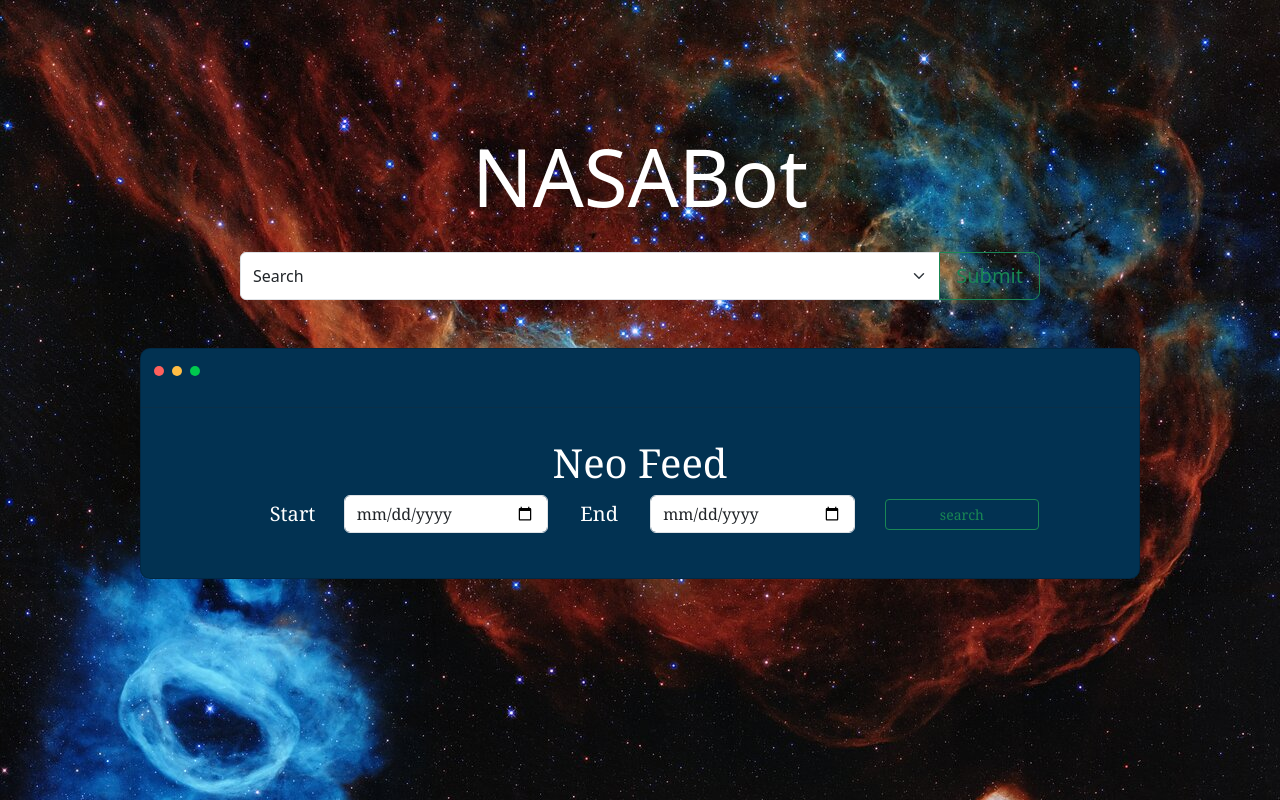
After one commit to Prithwis-2023/NASABot, a Flask app: page /neofeed in a window 1280 px wide. The commit adds this page. Run offline with Flask 3, Linux system fonts and the light colour scheme; some web fonts are replaced.

Commit message:
added neofeed

```diff
--- a/app.py
+++ b/app.py
@@ -38,6 +38,11 @@ def epic():
 def neows():
 	return render_template("neows.html")
 
+@app.route('/neofeed')
+
+def neofeed():
+	return render_template("neofeed.html")
+
 
 if __name__ == '__main__':
 	app.run(debug=True)
--- /dev/null
+++ b/static/js/neofeed.js
@@ -0,0 +1,97 @@
+var req = new XMLHttpRequest();
+
+document.onload = function(){
+    const search = document.getElementById("search");
+    search.addEventListener('click', get_neo_feed);
+
+}
+
+function get_neo_feed(){
+    const start_date = document.getElementById("start");
+    const end_date = document.getElementById("end");
+    start = start_date.value;
+    end = end_date.value;
+
+
+    var url = `https://api.nasa.gov/neo/rest/v1/feed?start_date=${start}&end_date=${end}&api_key=svyPAHaHfTxd2ReJfyk1jIWJAjUD0T0m5cdN6ZHE`;
+    req.open("GET", url);
+    req.send();
+
+    req.addEventListener("load", function(){
+        if(req.status == 200 && req.readyState == 4){
+            var response = JSON.parse(req.responseText);
+
+            let table = document.getElementById("near_earth_object_table");
+            table.setAttribute("width", "100%");
+            table.innerHTML = "";
+
+            const header_row = document.createElement("tr");
+            const name_header = document.createElement("th");
+            const id_header = document.createElement("th");
+            const diameter_header = document.createElement("th");
+            diameter_header.setAttribute("width", "13%");
+            const date_header = document.createElement("th");
+            date_header.setAttribute("width", "15%");
+            const velocity_header = document.createElement("th");
+            velocity_header.setAttribute("width", "8%");
+            const distance_header = document.createElement("th");
+            distance_header.setAttribute("width", "12%");
+            const magnitude_header = document.createElement("th");
+            const hazardous_header = document.createElement("th");
+            name_header.textContent = "Name";
+            id_header.textContent = "ID";
+            diameter_header.textContent = "Diameter\n(min/max)(km)";
+            date_header.textContent = "Closest Approach\nTime";
+            velocity_header.textContent = "Velocity\n(km/s)";
+            distance_header.textContent = "Miss Distance\n(km)";
+            magnitude_header.textContent = "Magnitude";
+            hazardous_header.textContent ="Hazardous";
+            header_row.append(name_header);
+            header_row.append(id_header);
+            header_row.append(diameter_header);
+            header_row.append(date_header);
+            header_row.append(velocity_header);
+            header_row.append(distance_header);
+            header_row.append(magnitude_header);
+            header_row.append(hazardous_header);
+            table.appendChild(header_row);
+            console.log(response.near_earth_objects)
+            for( const date in response.near_earth_objects){
+                response.near_earth_objects[date].forEach(body => {
+                    const new_row = document.createElement("tr");
+                    const td_name = document.createElement("td");
+                    const td_id = document.createElement("td");
+                    const td_diameter = document.createElement("td");
+                    const td_date = document.createElement("td");
+                    const td_velocity = document.createElement("td");
+                    const td_distance = document.createElement("td");
+                    const td_magnitude = document.createElement("td");
+                    const td_hazardous = document.createElement("td");
+
+                    td_name.textContent = body.name;
+                    td_id.textContent = body.id;
+                    var d = body.estimated_diameter.kilometers.estimated_diameter_min.toFixed(3).toString() + "/" + body.estimated_diameter.kilometers.estimated_diameter_max.toFixed(3).toString();
+                    td_diameter.textContent = d;
+                    td_date.textContent = body.close_approach_data[0].close_approach_date_full;
+                    td_velocity.textContent = parseFloat(body.close_approach_data[0].relative_velocity.kilometers_per_second).toFixed(3);
+                    td_distance.textContent = parseFloat(body.close_approach_data[0].miss_distance.kilometers).toFixed(3);
+                    td_magnitude.textContent = body.absolute_magnitude_h;
+                    td_hazardous.textContent = body.is_potentially_hazardous_asteroid;
+
+                    new_row.appendChild(td_name);
+                    new_row.appendChild(td_id);
+                    new_row.appendChild(td_diameter);
+                    new_row.appendChild(td_date);
+                    new_row.appendChild(td_velocity);
+                    new_row.appendChild(td_distance);
+                    new_row.appendChild(td_magnitude);
+                    new_row.appendChild(td_hazardous);
+
+                    table.appendChild(new_row);
+                });
+
+            }
+
+        }
+    });
+}
--- a/static/js/script.js
+++ b/static/js/script.js
@@ -25,6 +25,8 @@ document.addEventListener('DOMContentLoaded', function() {
 
         } else if (selectedValue === 'neows') {
             window.location.href = '/neows'
+        } else if (selectedValue === 'neofeed') {
+            window.location.href = '/neofeed'
         }
     });
 });
--- a/templates/layout.html
+++ b/templates/layout.html
@@ -37,6 +37,7 @@
                     <option value="mars">Mars Rover Photos</option>
                     <option value="exoplanets">Exoplanet Archive</option>
                     <option value="neows">Near Earth Object Web Service</option>
+                    <option value="neofeed">Neo Feed</option>
                 </select>
                 <button class="btn btn-outline-success btn-lg" type="button" id="submit">Submit</button>
             </div>
--- /dev/null
+++ b/templates/neofeed.html
@@ -0,0 +1,24 @@
+{% extends "layout.html" %}
+
+{% block title %}
+    Neo Feed
+{% endblock %}
+
+{% block main %}
+    <script src="/static/js/neofeed.js"></script>
+
+    <h1>Neo Feed</h1>
+
+    <div style="align-items: center;justify-content: center;" class="row">
+        <h5 style="width: 10%;margin: 0;">Start</h5>
+        <input style="width: 20%;" type="date" class="form-control" placeholder="Date" aria-label="Date" id="start">
+        <h5 style="width: 10%;margin: 0;">End</h5>
+        <input style="width: 20%;" type="date" class="form-control" placeholder="Date" aria-label="Date" id="end">
+        <button style="width: 15%; margin-left: 3%;"  id="search" class="btn btn-outline-success btn-sm" onclick="get_neo_feed()">
+            search
+        </button>
+    </div>
+    <table style="margin-top: 3%;" id="near_earth_object_table">
+    </table>
+
+{% endblock %}
```
